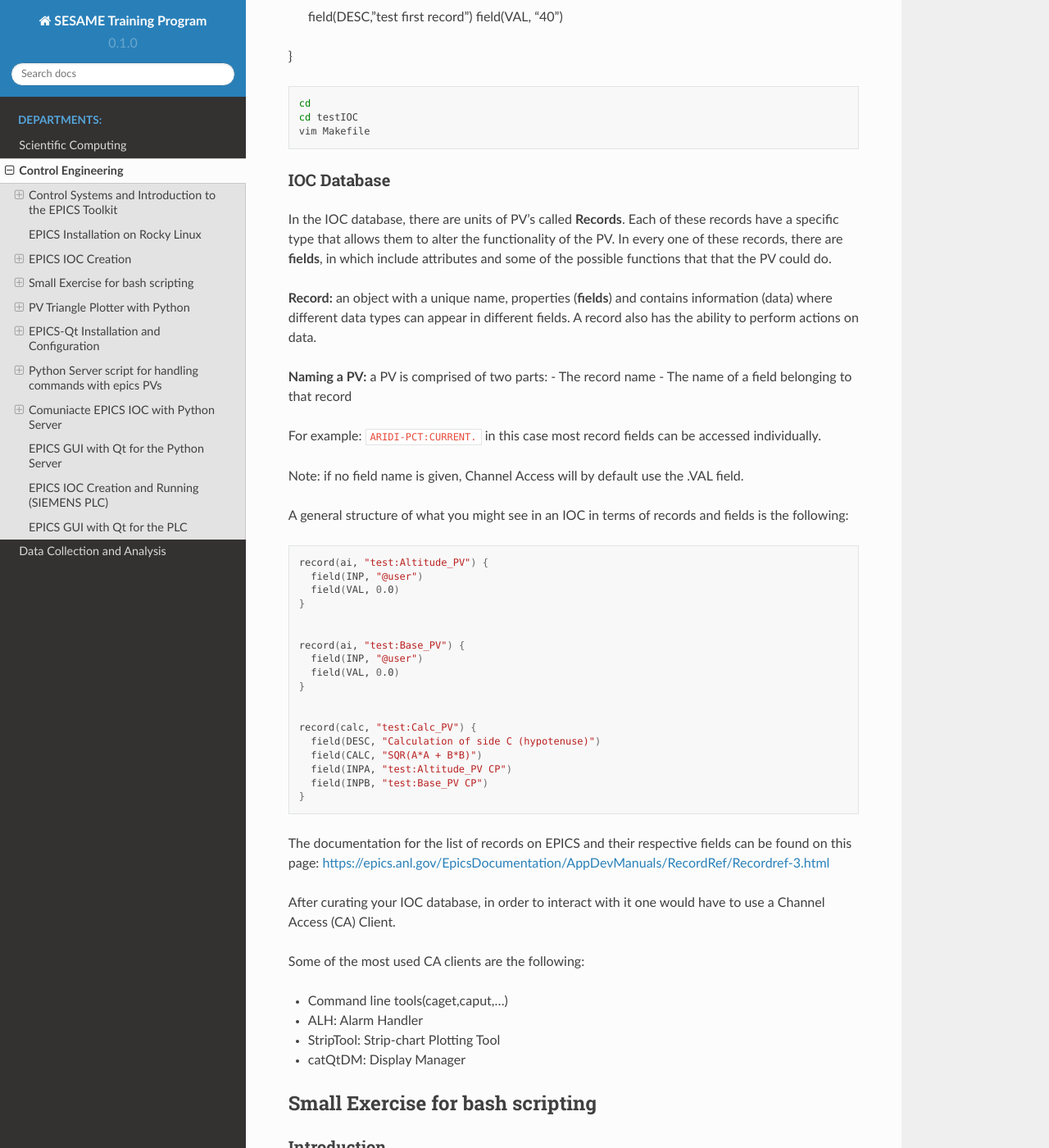
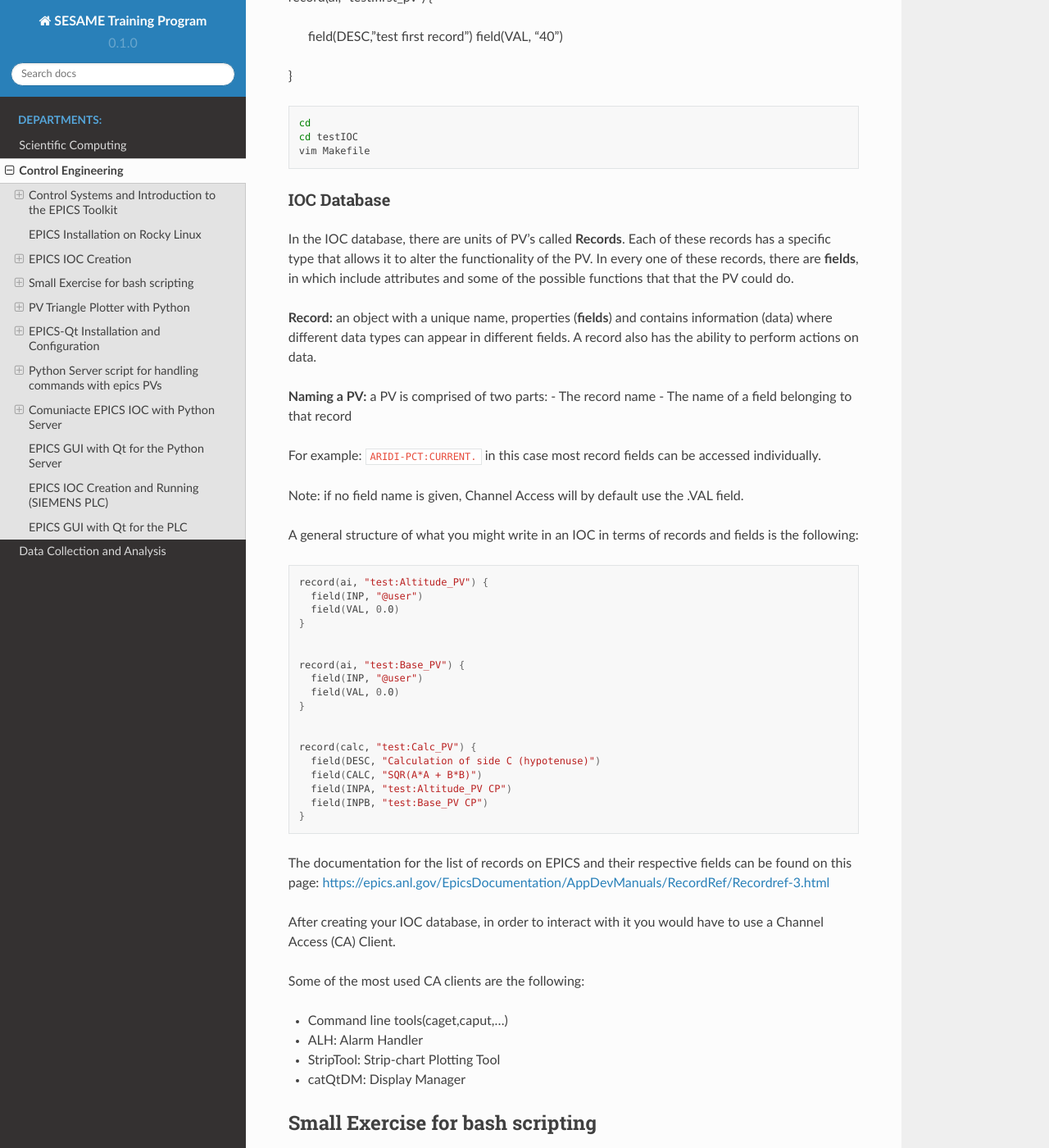
Before and after one commit to SESAME-Synchrotron/CCD, a Sphinx documentation site: the page built from docs/source/Control.rst, in a window 1280 px wide and 1400 px high, scrolled down 4869 px. Shown: the whole window at 82% size. Built offline with Sphinx 7.4.7 and the Read the Docs theme 2.0.0, drawn with Linux system fonts in a browser that asks for light colours; some of the changed text lies outside the part shown.

```diff
--- a/docs/source/Control.rst
+++ b/docs/source/Control.rst
@@ -88,7 +88,7 @@ Packages that required for EPICS installation
 
 .. code-block:: bash
 
-  # To install the perl-ExtUtils-Install package, run the following command:
+    # To install the perl-ExtUtils-Install package, run the following command:
     sudo yum install perl-ExtUtils-Install
 
 
@@ -100,9 +100,9 @@ To install EPICS on Rocky Linux, follow these steps:
 
 .. code-block:: bash
 
-  # To install epics from source the following command:
-  wget https://epics-controls.org/download/base/base-3.15.6.tar.gz
-  # Then extract the file
+    # To install epics from source the following command:
+    wget https://epics-controls.org/download/base/base-3.15.6.tar.gz
+    # Then extract the file
     tar -xvf base-3.15.6.tar.gz
     # Then go to the extracted directory
     cd base-3.15.6
@@ -138,7 +138,7 @@ Then to check if the installation is successful, run the following command:
 
 .. code-block:: bash
 
-  # Run the following command to check if the installation is successful
+    # Run the following command to check if the installation is successful
     caget
     # Then you should see the following output
     No pv name specified. ('caget -h' for help.)
@@ -196,7 +196,7 @@ Only the following lines should be in the Makefile file.
 IOC Database
 ............
 
-In the IOC database, there are units of PV's called **Records**. Each of these records have a specific type that allows them to alter the functionality of the PV. In every one of these records, there are **fields**, in which include attributes and some of the possible functions that that the PV could do.
+In the IOC database, there are units of PV's called **Records**. Each of these records has a specific type that allows it to alter the functionality of the PV. In every one of these records, there are **fields**, in which include attributes and some of the possible functions that that the PV could do.
 
 **Record:** an object with a unique name, properties (**fields**) and contains information (data) where different data types can appear in different fields. A record also has the ability to perform actions on data.
 
@@ -208,7 +208,7 @@ For example: ``ARIDI-PCT:CURRENT.`` in this case most record fields can be acces
 
 Note: if no field name is given, Channel Access will by default use the .VAL field.
 
-A general structure of what you might see in an IOC in terms of records and fields is the following:
+A general structure of what you might write in an IOC in terms of records and fields is the following:
 
 .. code-block:: bash
 
@@ -233,7 +233,7 @@ A general structure of what you might see in an IOC in terms of records and fiel
 
 The documentation for the list of records on EPICS and their respective fields can be found on this page: https://epics.anl.gov/EpicsDocumentation/AppDevManuals/RecordRef/Recordref-3.html
 
-After curating your IOC database, in order to interact with it one would have to use a Channel Access (CA) Client.
+After creating your IOC database, in order to interact with it you would have to use a Channel Access (CA) Client.
 
 Some of the most used CA clients are the following:
 
```
Also changed, not shown: other parts of docs/source/Control.rst (+1 -1 lines), docs/source/Computing.rst (+4 -3 lines), docs/source/DAQ.rst (+29 -3 lines), docs/source/images/PandaBox.png (added).
